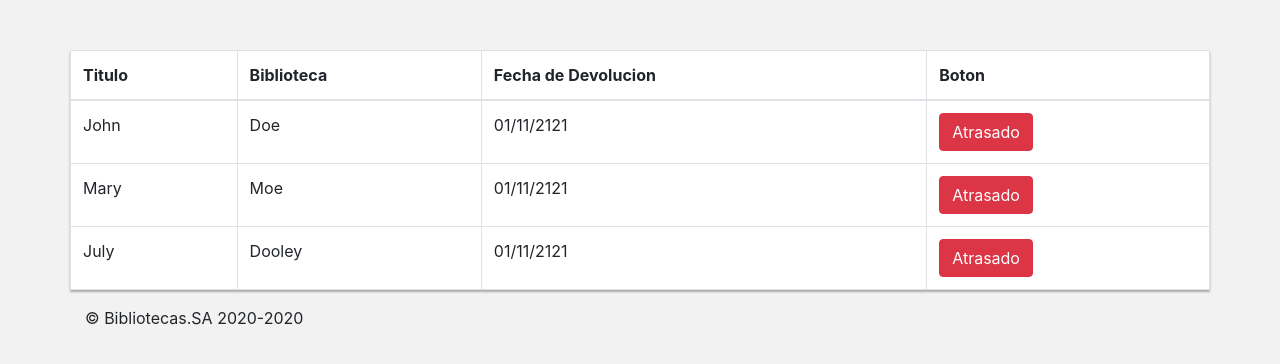
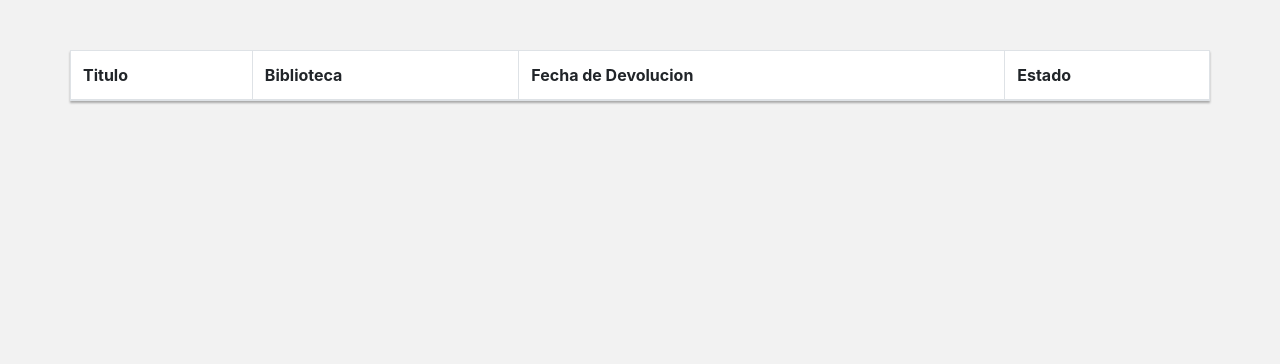
Before and after one commit to BraianAzcune/PortalLibreria, a Django app: page /gestion/mislibros/ in a window 1280 px wide. Shown: the part 56-420 px from the top of the page. Run offline with Django 3.2, Linux system fonts and the light colour scheme; a user stored in the database is signed in; data comes from the database, SQL or seed files in the repository; both versions use the stored data as it was after the commit; lists and menus that the app fills with data are empty; some libraries are stand-ins or nearby versions.

Commit message:
se muestra la tabla de mislibros

```diff
--- a/PortalLibreria/templates/gestion/misLibros.html
+++ b/PortalLibreria/templates/gestion/misLibros.html
@@ -17,28 +17,22 @@
         <th>Titulo </th>
         <th>Biblioteca</th>
         <th>Fecha de Devolucion</th>
-        <th>Boton</th>
+        <th>Estado</th>
       </tr>
     </thead>
     <tbody>
+      {% for libro in libros %}
       <tr>
-        <td>John</td>
-        <td>Doe</td>
-        <td >01/11/2121</td>
+        <td>{{libro.libro.titulo}}</td>
+        <td>{{libro.biblioteca.nombre}}</td>
+        <td >{{libro.fecha_devolucion}}</td>
+        {% if libro.fecha_devolucion < datetime.now %}
         <td><button type="button" class="btn btn-danger">Atrasado</button></td>
+        {% else %}
+        <td><button type="button" class="btn btn-warning">Reservado</button></td>
+        {% endif %}
       </tr>
-      <tr>
-        <td>Mary</td>
-        <td>Moe</td>
-        <td >01/11/2121</td>
-        <td><button type="button" class="btn btn-danger">Atrasado</button></td>
-      </tr>
-      <tr>
-        <td>July</td>
-        <td>Dooley</td>
-        <td>01/11/2121</td>
-        <td><button type="button" class="btn btn-danger">Atrasado</button></td>
-      </tr>
+      {% endfor %}
     </tbody>
   </table>
 	</div>
--- a/PortalLibreria/templates/main.html
+++ b/PortalLibreria/templates/main.html
@@ -62,10 +62,10 @@
 
 
 </main>
-
+<!--
 <footer class="container">
   <p>&copy; Bibliotecas.SA 2020-2020</p>
-</footer>
+</footer> -->
 <script src="https://code.jquery.com/jquery-3.5.1.slim.min.js" integrity="sha384-DfXdz2htPH0lsSSs5nCTpuj/zy4C+OGpamoFVy38MVBnE+IbbVYUew+OrCXaRkfj" crossorigin="anonymous"></script>
       <script>window.jQuery || document.write('<script src="../assets/js/vendor/jquery.slim.min.js"><\/script>')</script><script src="../assets/dist/js/bootstrap.bundle.js"></script></body>
 </html>
--- a/gestionPedidos/models.py
+++ b/gestionPedidos/models.py
@@ -22,7 +22,7 @@ class LibroInstancias(models.Model):
     libro = models.ForeignKey('Libros', on_delete=models.SET_NULL, null=True)
     editorial=models.CharField(max_length=50)
     fecha_devolucion = models.DateField(null=True, blank=True)
-    cliente= models.ForeignKey(settings.AUTH_USER_MODEL, on_delete=models.SET_NULL, null=True, blank=True)
+    cliente= models.ForeignKey(settings.AUTH_USER_MODEL, on_delete=models.SET_NULL, null=True, blank=True,related_name='libroInstancia')
     biblioteca= models.ForeignKey("Bibliotecas",on_delete=models.SET_NULL,null=True, blank=True)
 
     ESTADO = (
--- a/gestionPedidos/views.py
+++ b/gestionPedidos/views.py
@@ -1,15 +1,29 @@
 from django.shortcuts import render
 from django.contrib.auth.decorators import login_required
+from gestionPedidos.models import LibroInstancias
 
 
 @login_required
 def misLibros(request):
 
+    #no seas perezoso y traenos los datos.
+    #django tiene clases perezoas, de esta forma le exigimos que la info.
+    user= request.user._wrapped if hasattr(request.user,'_wrapped') else request.user
+
+    #obtenemos todos los clientes
+    libros= user.libroInstancia.all()
+
+    print(type(libros))
+    #print(libros.objects.all())
+
+#    for libro in libros:
+#       print(libro.__dict__())
+ #       print(libro.libro.titulo)
 
 
-    return render(request,"gestion/misLibros.html")
+    return render(request,"gestion/misLibros.html",{"libros":libros})
 
 
-
+@login_required
 def buscarLibro(request):
     pass
```
Also changed, not shown: db.sqlite3, gestionPedidos/migrations/0004_auto_20200622_0433.py (added), gestionPedidos/migrations/0005_auto_20200622_0439.py (added).
